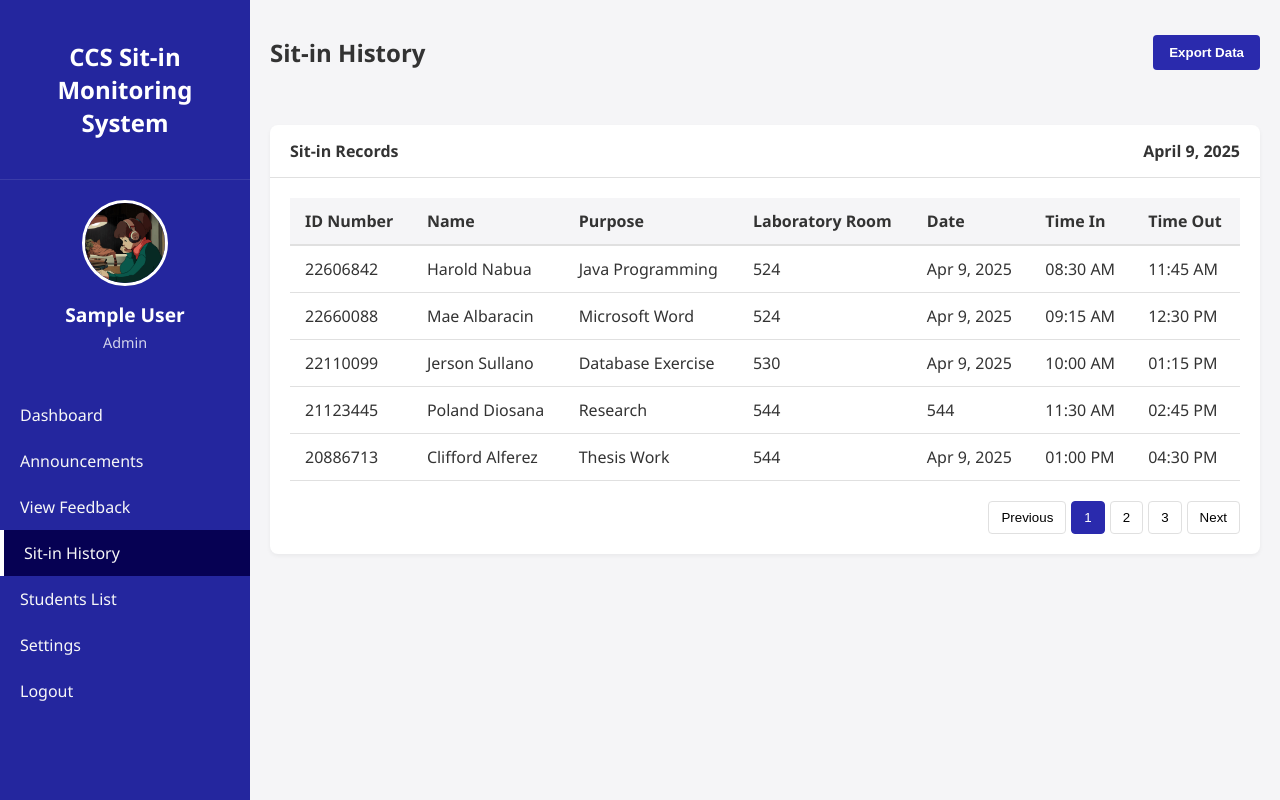
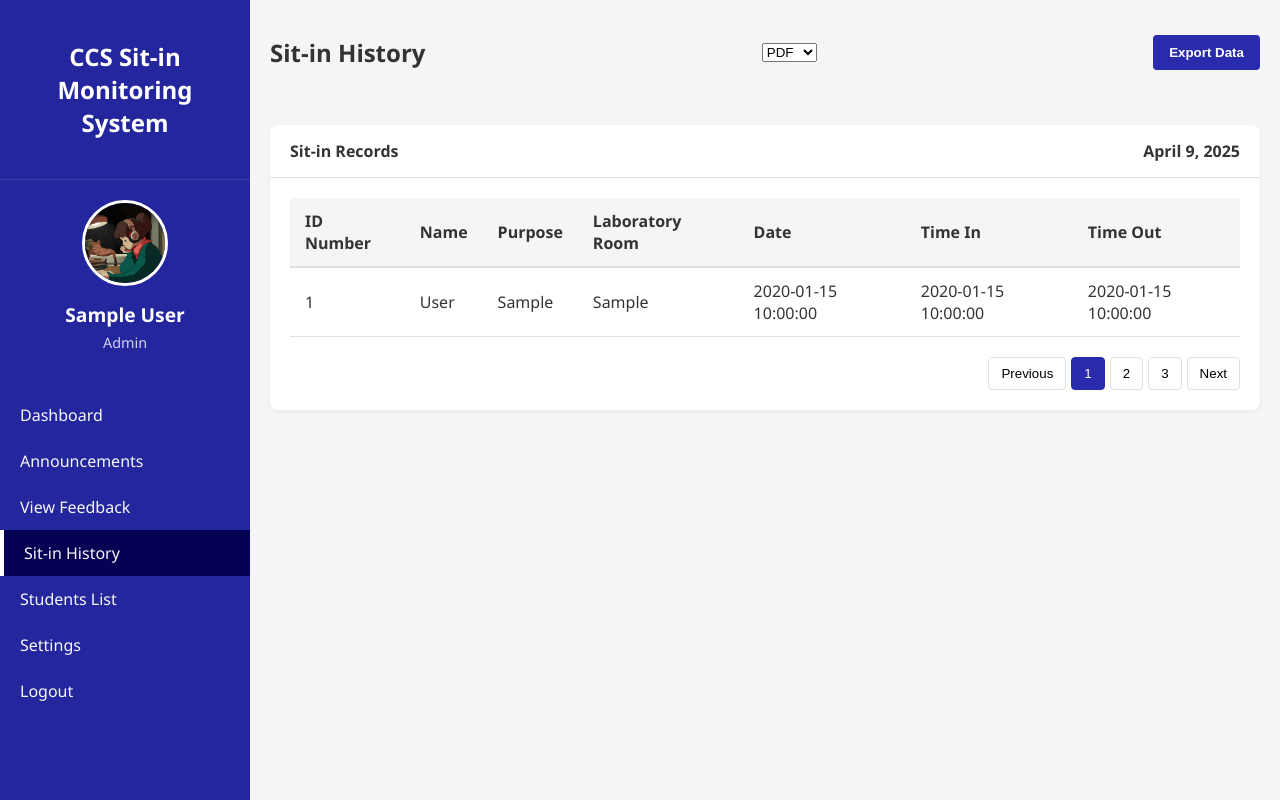
Before and after one commit to haroldnabua/ccs_sitinmonitoring_system, a PHP site: page /ccs_sitinmonitoring_system/sitinhistoryadmin.php in a window 1280 px wide. Run offline with PHP 8.4, Linux system fonts and the light colour scheme; the visitor is signed in with stand-in values (Sample User, id 1); tables that the repository leaves empty or names only in its code hold one stand-in row (values such as "Sample post"); some libraries are stand-ins or nearby versions.

Commit message:
Add generate report

```diff
--- a/admindashboard.php
+++ b/admindashboard.php
@@ -328,9 +328,9 @@ $conn->close();
 
                         <label for="purpose">Purpose:</label>
                         <select id="purpose" name="purpose">
-                            <option value="study">Study</option>
-                            <option value="experiment">Experiment</option>
-                            <option value="other">Other</option>
+                            <option value="Study">Study</option>
+                            <option value="Experiment">Experiment</option>
+                            <option value="Other">Other</option>
                         </select><br><br>
 
                         <label for="labRoom">Laboratory Room:</label>
--- a/insert_sitin.php
+++ b/insert_sitin.php
@@ -7,8 +7,8 @@ if ($_SERVER["REQUEST_METHOD"] == "POST") {
     $name = $_POST['name'];
     $purpose = $_POST['purpose'];
     $labRoom = $_POST['labRoom'];
-    $date = date("Y-m-d");
-    $timeIn = date("h:i:s");
+    $date = date("M d, Y");
+    $timeIn = date("h:i A");
 
     // Insert into database
     $stmt = mysqli_prepare($conn, "INSERT INTO sit_in (idno, fullname, purpose, lab, date, time_in) VALUES (?, ?, ?, ?, ?, ?)");
--- a/sitinhistoryadmin.php
+++ b/sitinhistoryadmin.php
@@ -23,6 +23,9 @@ if ($result->num_rows > 0) {
     exit();
 }
 
+$sitinquery = "SELECT * FROM sit_in WHERE time_out IS NOT NULL ORDER BY time_out DESC";
+$resultSitin = mysqli_query($conn, $sitinquery);
+
 $conn->close();
 ?>
 <!DOCTYPE html>
@@ -32,6 +35,8 @@ $conn->close();
     <meta charset="UTF-8">
     <meta name="viewport" content="width=device-width, initial-scale=1.0">
     <title>CCS Sit-in Monitoring System - Sit-in History</title>
+    <script src="https://cdnjs.cloudflare.com/ajax/libs/jspdf/2.4.0/jspdf.umd.min.js"></script>
+    <script src="https://cdnjs.cloudflare.com/ajax/libs/jspdf-autotable/3.5.23/jspdf.plugin.autotable.min.js"></script>
     <link rel="stylesheet" href="sidebar.css">
     <style>
         :root {
@@ -196,9 +201,84 @@ $conn->close();
     <div class="main-content">
         <div class="page-header">
             <h1 class="page-title">Sit-in History</h1>
+            <select name="format" id="formatType">
+                <option value="PDF">PDF</option>
+                <option value="CSV">CSV</option>
+                <option value="Excel">Excel</option>
+                <option value="print">Print</option>
+            </select>
             <button class="action-button">Export Data</button>
         </div>
+        <script>
+            document.querySelector('.action-button').addEventListener('click', () => {
+                const format = document.getElementById('formatType').value;
+                const table = document.querySelector('table');
+                console.log(table);
 
+                // Convert table data into an array or string (depending on format)
+                let exportData = '';
+                if (format === 'CSV' || format === 'Excel') {
+                    exportData = Array.from(table.rows).map(row =>
+                        Array.from(row.cells).map(cell => cell.textContent).join(',')
+                    ).join('\n');
+                } else if (format === 'PDF') {
+                    const {
+                        jsPDF
+                    } = window.jspdf;
+                    const pdf = new jsPDF();
+                    // Add Header
+                    pdf.setFontSize(14);
+                    pdf.text("University Of Cebu Main", 20, 10);
+                    pdf.text("College of Computer Studies", 20, 20);
+                    pdf.text("Computer Laboratory Sitin Monitoring System Report", 20, 30);
+                    pdf.autoTable({
+                        html: table,
+                        startY: 40
+                    });
+                    pdf.save('sit-in-records.pdf');
+                    return;
+                } else if (format === 'print') {
+                    const win = window.open();
+                    win.document.write(`
+                        <div>
+                            <h3>University Of Cebu Main</h3>
+                            <h4>College of Computer Studies</h4>
+                            <p>Computer Laboratory Sitin Monitoring System Report</p>
+                        </div>
+                    `);
+                    win.document.write(table.outerHTML);
+                    win.print();
+                    win.close();
+                    return;
+                }
+
+                if (format === 'CSV') {
+                    const header = "University Of Cebu Main\nCollege of Computer Studies\nComputer Laboratory Sitin Monitoring System Report\n\n";
+                    const tableData = Array.from(table.rows).map(row =>
+                        Array.from(row.cells).map(cell => cell.textContent).join(',')
+                    ).join('\n');
+                    const exportData = header + tableData;
+                    const blob = new Blob([exportData], {
+                        type: 'text/csv'
+                    });
+                    const link = document.createElement('a');
+                    link.href = URL.createObjectURL(blob);
+                    link.download = 'sit-in-records.csv';
+                    link.click();
+                } else if (format === 'Excel') {
+                    const header = "University Of Cebu Main\nCollege of Computer Studies\nComputer Laboratory Sitin Monitoring System Report\n\n";
+                    const tableData = Array.from(table.rows).map(row =>
+                        Array.from(row.cells).map(cell => cell.textContent).join('\t')
+                    ).join('\n');
+                    const exportData = header + tableData;
+
+                    const link = document.createElement('a');
+                    link.href = `data:application/vnd.ms-excel,${encodeURIComponent(exportData)}`;
+                    link.download = 'sit-in-records.xls';
+                    link.click();
+                }
+            });
+        </script>
         <div class="card">
         </div>
 
@@ -221,51 +301,23 @@ $conn->close();
                         </tr>
                     </thead>
                     <tbody>
-                        <tr>
-                            <td>22606842</td>
-                            <td>Harold Nabua</td>
-                            <td>Java Programming</td>
-                            <td>524</td>
-                            <td>Apr 9, 2025</td>
-                            <td>08:30 AM</td>
-                            <td>11:45 AM</td>
-                        </tr>
-                        <tr>
-                            <td>22660088</td>
-                            <td>Mae Albaracin</td>
-                            <td>Microsoft Word</td>
-                            <td>524</td>
-                            <td>Apr 9, 2025</td>
-                            <td>09:15 AM</td>
-                            <td>12:30 PM</td>
-                        </tr>
-                        <tr>
-                            <td>22110099</td>
-                            <td>Jerson Sullano</td>
-                            <td>Database Exercise</td>
-                            <td>530</td>
-                            <td>Apr 9, 2025</td>
-                            <td>10:00 AM</td>
-                            <td>01:15 PM</td>
-                        </tr>
-                        <tr>
-                            <td>21123445</td>
-                            <td>Poland Diosana</td>
-                            <td>Research</td>
-                            <td>544</td>
-                            <td>544</td>
-                            <td>11:30 AM</td>
-                            <td>02:45 PM</td>
-                        </tr>
-                        <tr>
-                            <td>20886713</td>
-                            <td>Clifford Alferez</td>
-                            <td>Thesis Work</td>
-                            <td>544</td>
-                            <td>Apr 9, 2025</td>
-                            <td>01:00 PM</td>
-                            <td>04:30 PM</td>
-                        </tr>
+                        <?php if (mysqli_num_rows($resultSitin) > 0): ?>
+                            <?php while ($row = mysqli_fetch_assoc($resultSitin)): ?>
+                                <tr>
+                                    <td><?php echo htmlspecialchars($row['idno']) ?></td>
+                                    <td><?php echo htmlspecialchars($row['fullname']); ?></td>
+                                    <td><?php echo htmlspecialchars($row['purpose']); ?></td>
+                                    <td><?php echo htmlspecialchars($row['lab']); ?></td>
+                                    <td><?php echo htmlspecialchars($row['date']) ?></td>
+                                    <td><?php echo htmlspecialchars($row['time_in']) ?></td>
+                                    <td><?php echo htmlspecialchars($row['time_out']) ?></td>
+                                </tr>
+                            <?php endwhile; ?>
+                        <?php else: ?>
+                            <tr>
+                                <td colspan="7">No sit-in history found.</td>
+                            </tr>
+                        <?php endif; ?>
                     </tbody>
                 </table>
 
```
